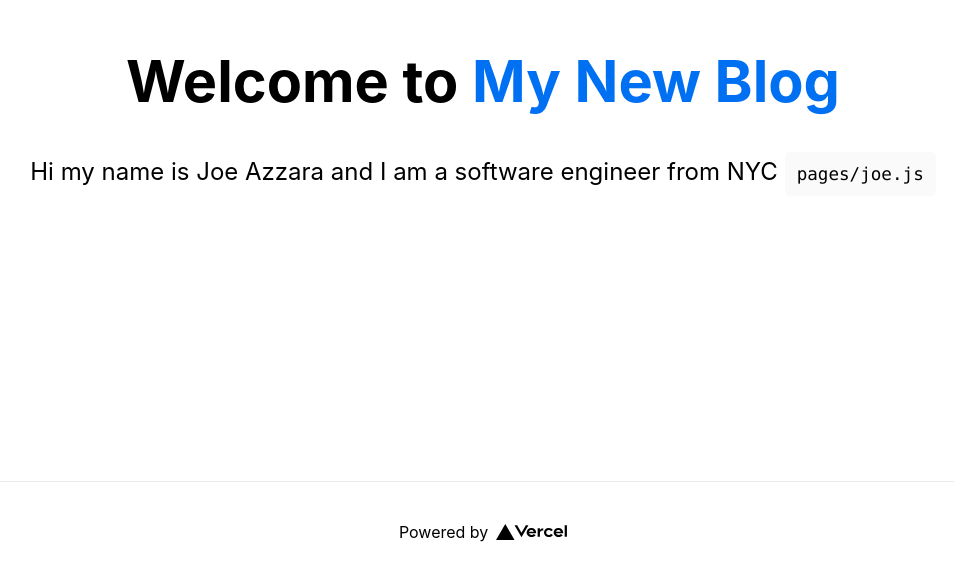
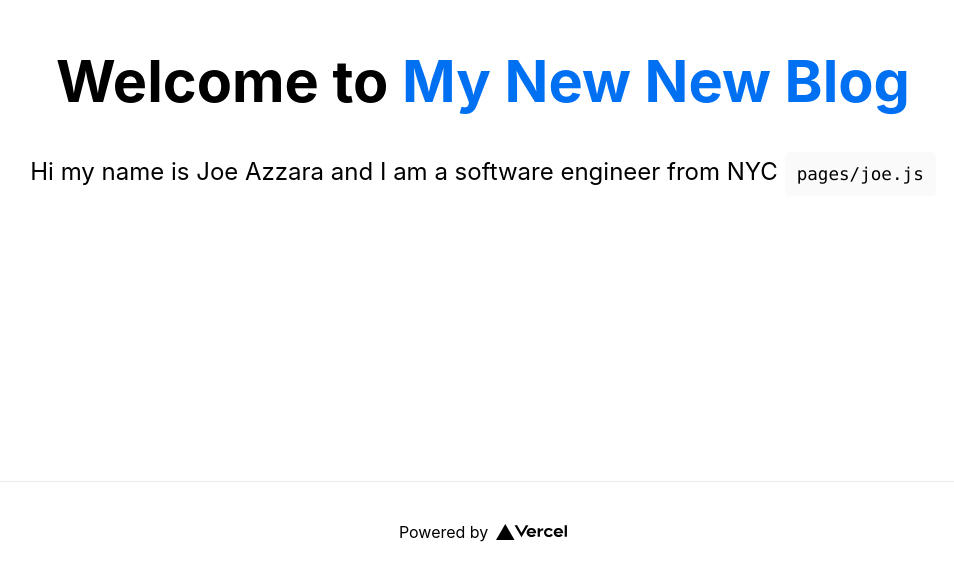
Before and after one commit to joe-azzara/vercel22, a Next.js app: page / in a window 1280 px wide. Shown: the part 219-800 px from the top of the page, without its empty margins (157-1111 px from the left). Built offline with nearby package versions, Linux system fonts and the light colour scheme.

Commit message:
nyc new new blog

```diff
--- a/pages/index.js
+++ b/pages/index.js
@@ -11,7 +11,7 @@ export default function Home() {
 
       <main>
         <h1 className={styles.title}>
-          Welcome to <a href="https://kc2ubg.com">My New Blog</a>
+          Welcome to <a href="https://kc2ubg.com">My New New Blog</a>
         </h1>
 
         <p className={styles.description}>
```
